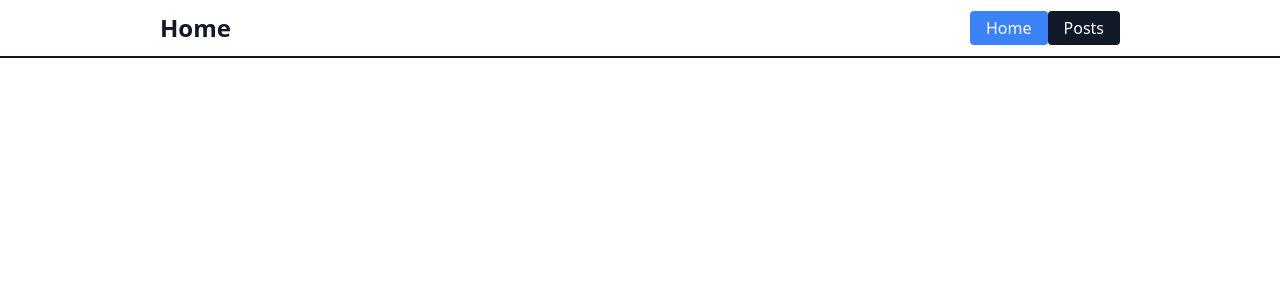
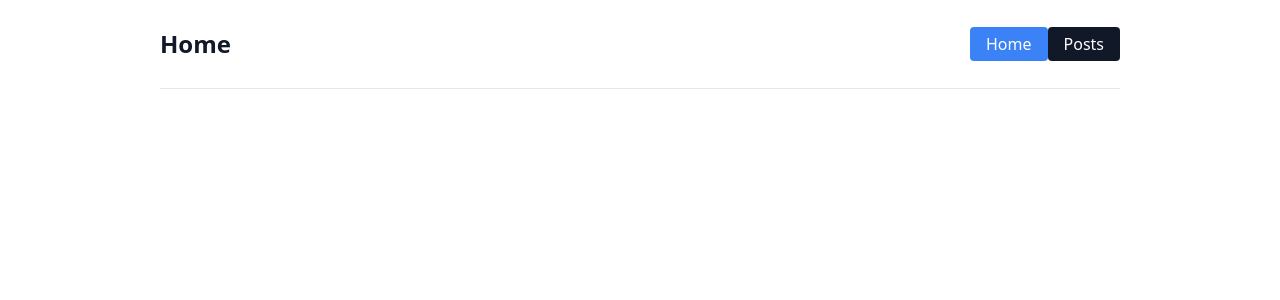
Before and after one commit to yegorkravchenko/randomposts-react, a React (Vite) app: page / in a window 1280 px wide. Shown: the top 300 px of the page. Built offline with nearby package versions, Linux system fonts and the light colour scheme.

Commit message:
fix: adjust Header styling

```diff
--- a/src/components/Header.jsx
+++ b/src/components/Header.jsx
@@ -3,8 +3,8 @@ import { NavButton } from './NavButton';
 
 export function Header({ pageTitle }) {
   return (
-    <header className="w-screen py-3 border-b-2 border-gray-900">
-      <div className="w-9/12 mx-auto flex justify-between items-center">
+    <header className="w-screen">
+      <div className="max-w-6xl border-b py-7 w-9/12 mx-auto flex justify-between items-center">
         <h1 className="text-2xl text-gray-900 font-bold">{pageTitle}</h1>
         <nav>
           <ul>
--- a/src/components/NavButton.jsx
+++ b/src/components/NavButton.jsx
@@ -3,10 +3,10 @@ import { NavLink } from 'react-router-dom';
 
 export function NavButton({ text, to }) {
   return (
-    <li className="inline-block">
+    <li className="inline-block first:mr-5">
       <NavLink
         activeClassName="bg-blue-500"
-        className="px-4 py-1.5 first:mr-5 rounded bg-gray-900 text-white"
+        className="px-4 py-1.5 rounded bg-gray-900 text-white"
         to={to}
       >
         {text}
```
